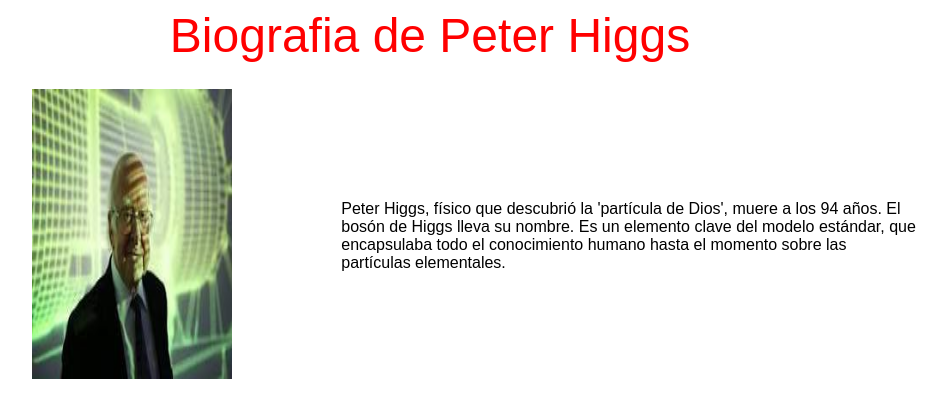
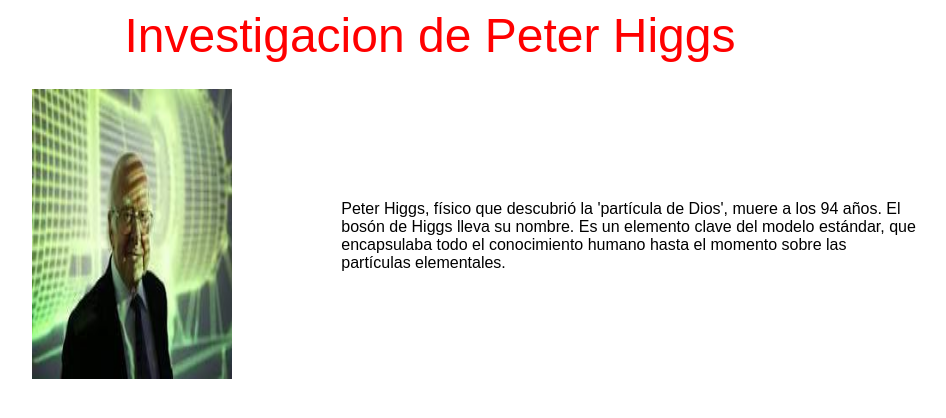
Before and after one commit to fewkbuw/v48.github.io, a plain HTML site: page index.html in a window 1280 px wide. Shown: the whole page, without its empty margins (210-1156 px from the left). Drawn offline with Linux system fonts and the light colour scheme.

Commit message:
Update index.html

```diff
--- a/index.html
+++ b/index.html
@@ -6,7 +6,7 @@
 <body bgcolor="#FFFFFF">
     <table border="2" cellpadding="3" cellspacing="10" bordercolor="white" width="80%" align="center">
         <caption align="top">
-            <font color="red" size="19" face="Arial">Biografia de Peter Higgs</font>
+            <font color="red" size="19" face="Arial">Investigacion de Peter Higgs</font>
         </caption>
         <tr align="center">
         </tr>
```
